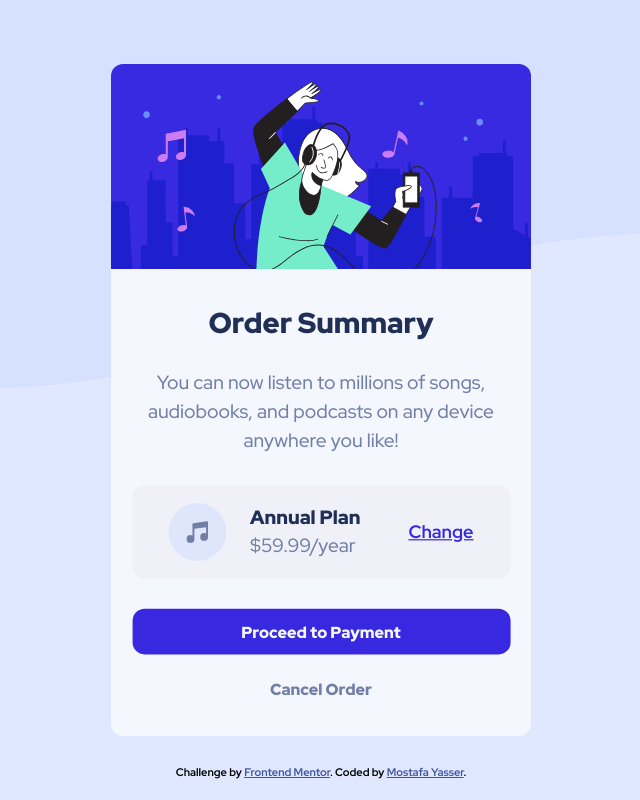
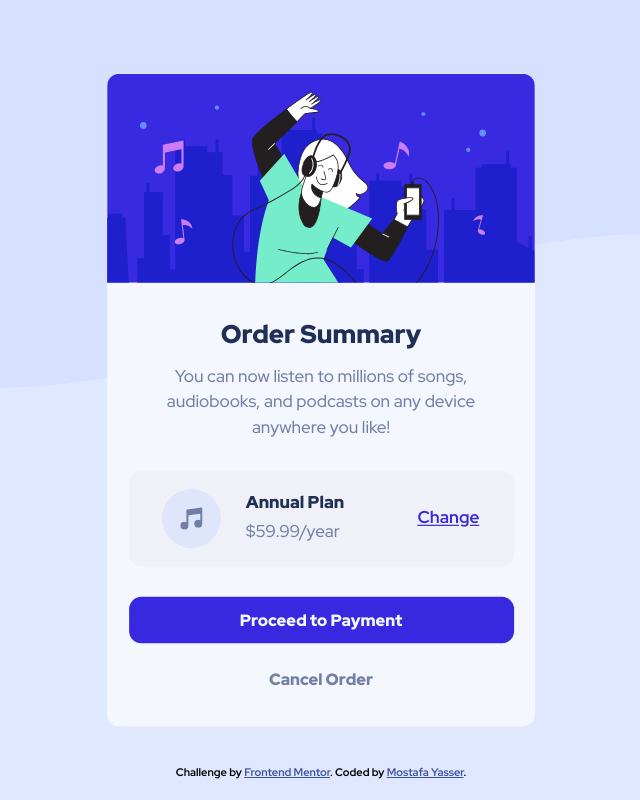
Before and after one commit to Moustafa-Yasser/order-summary, a plain HTML site: page index.html in a window 1280 px wide. Shown: the whole page, without its empty margins (319-959 px from the left). Drawn offline with Linux system fonts and the light colour scheme.

Commit message:
fx some pusgs in sizes because i want make prifect pixel desgin

```diff
--- a/main.scss
+++ b/main.scss
@@ -21,7 +21,9 @@ body {
   background-repeat: no-repeat;
   background-size: contain;
   line-height: 1.5;
+  font-size: 14px;
   background-color: $bg-body-color;
+  @include center-ele;
   @include media(mobile) {
     background-image: url($main-image-bg-mob);
   }
@@ -29,7 +31,6 @@ body {
     background-image: url($main-image-bg-desk);
   }
   min-height: 100vh;
-  @include center-ele;
 }
 .container {
   display: grid;
@@ -40,7 +41,7 @@ body {
   overflow: hidden;
   @include media(desktop) {
     width: 350px;
-    scale: 1.2;
+    scale: 1.22222;
   }
   @include media(mobile) {
     width: 300px;
@@ -54,7 +55,7 @@ body {
       color: $heading-color;
       font-weight: 900;
       text-align: center;
-      margin: 20px 0;
+      margin: 20px 0 8px;
     }
     p {
       color: $p-color;
@@ -77,7 +78,7 @@ body {
       background-color: #e8e9ef73;
       padding: 15px 0px;
       @include center-ele;
-      gap: 40px;
+      gap: 60px;
       border-radius: 10px;
       margin: 25px 0;
       .left {
@@ -104,7 +105,6 @@ body {
         text-decoration: underline;
         font-weight: bold;
         cursor: pointer;
-        font-size: 15px;
         @include hover(0.5s, hsla(245, 75%, 52%, 0.631), transparent) {
           text-decoration: none;
         }
```
Also changed, not shown: main.css, 1 other file.
